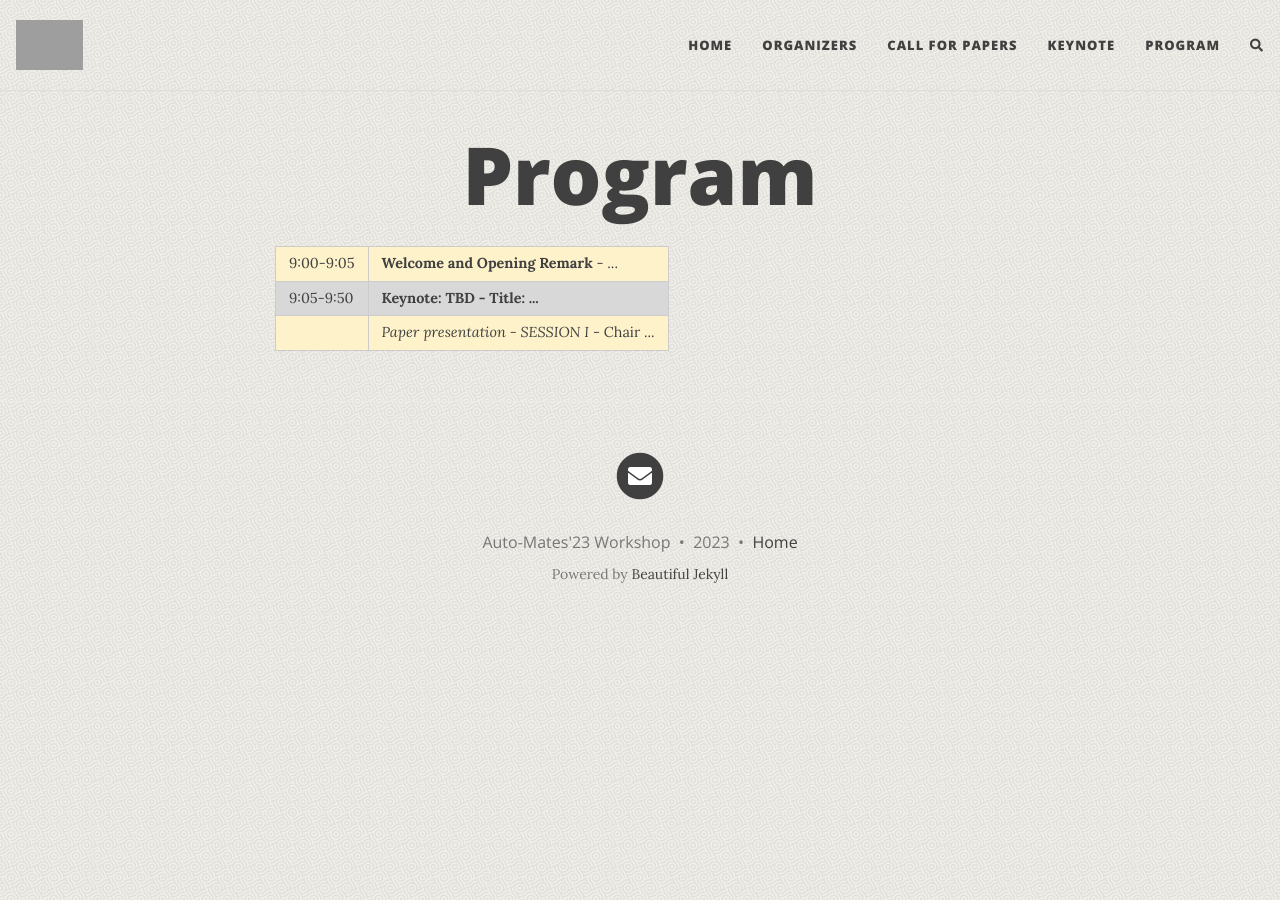
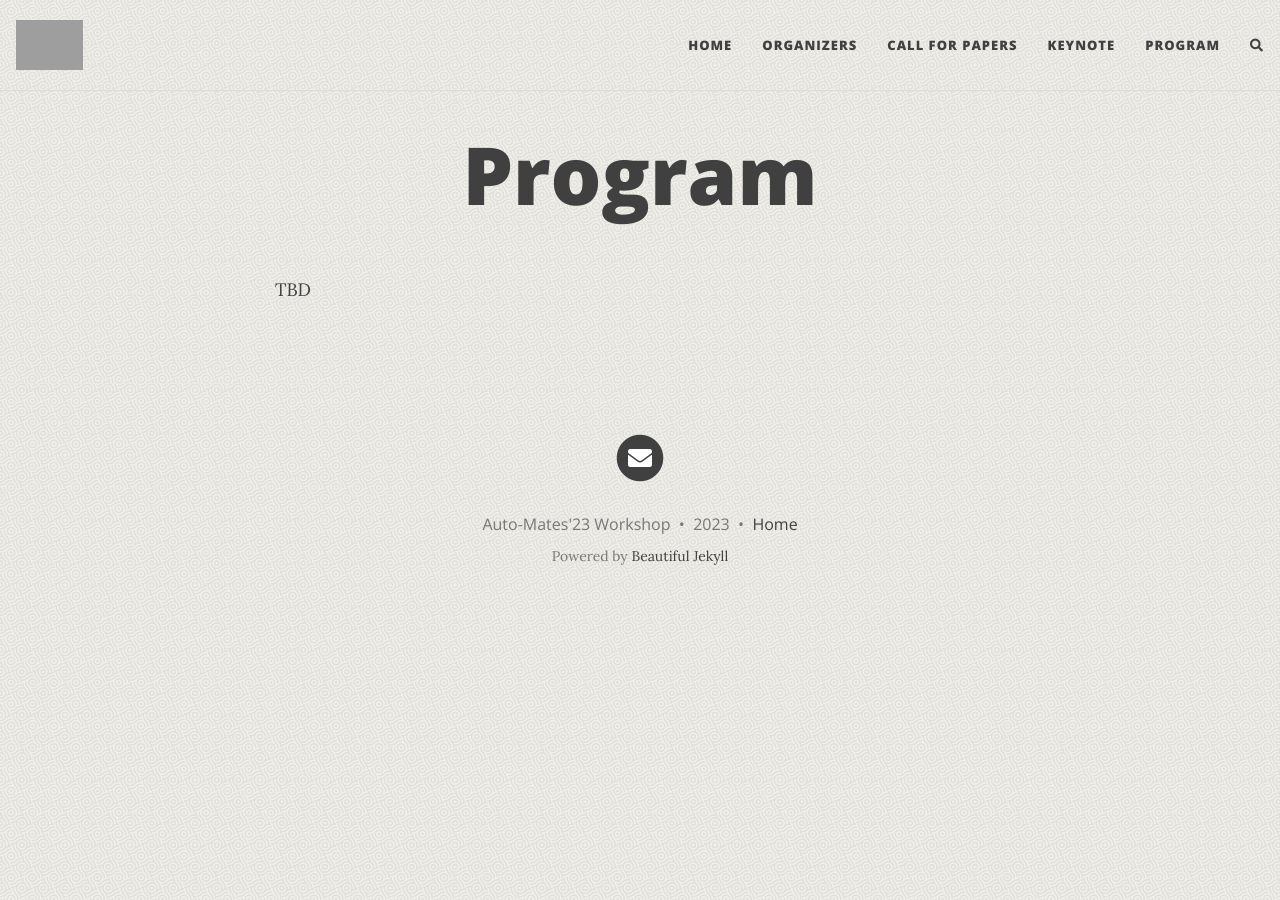
Before and after one commit to IJCAI23AutoMates/IJCAI23AutoMates..github.io, a Jekyll site: the page built from program.md, in a window 1280 px wide. Built offline with Jekyll 4.4.1, drawn with Linux system fonts in a browser that asks for light colours; nearby versions of some CDN libraries; comment, search, counter and statistics services are not loaded; grey boxes are pictures that could not be loaded.

Commit message:
Update program.md

```diff
--- a/program.md
+++ b/program.md
@@ -3,7 +3,9 @@ layout: page
 title: Program
 ---
 
-<table style="font-size:80%">
+TBD
+
+<!-- <table style="font-size:80%">
   <tbody>
     <tr style="background-color:#FEF2CB">
       <td>9:00-9:05</td>
@@ -18,4 +20,4 @@ title: Program
       <td><em>Paper presentation - SESSION I</em> - Chair ...</td>
     </tr>
    </tbody>
-</table>
+</table> -->
```
